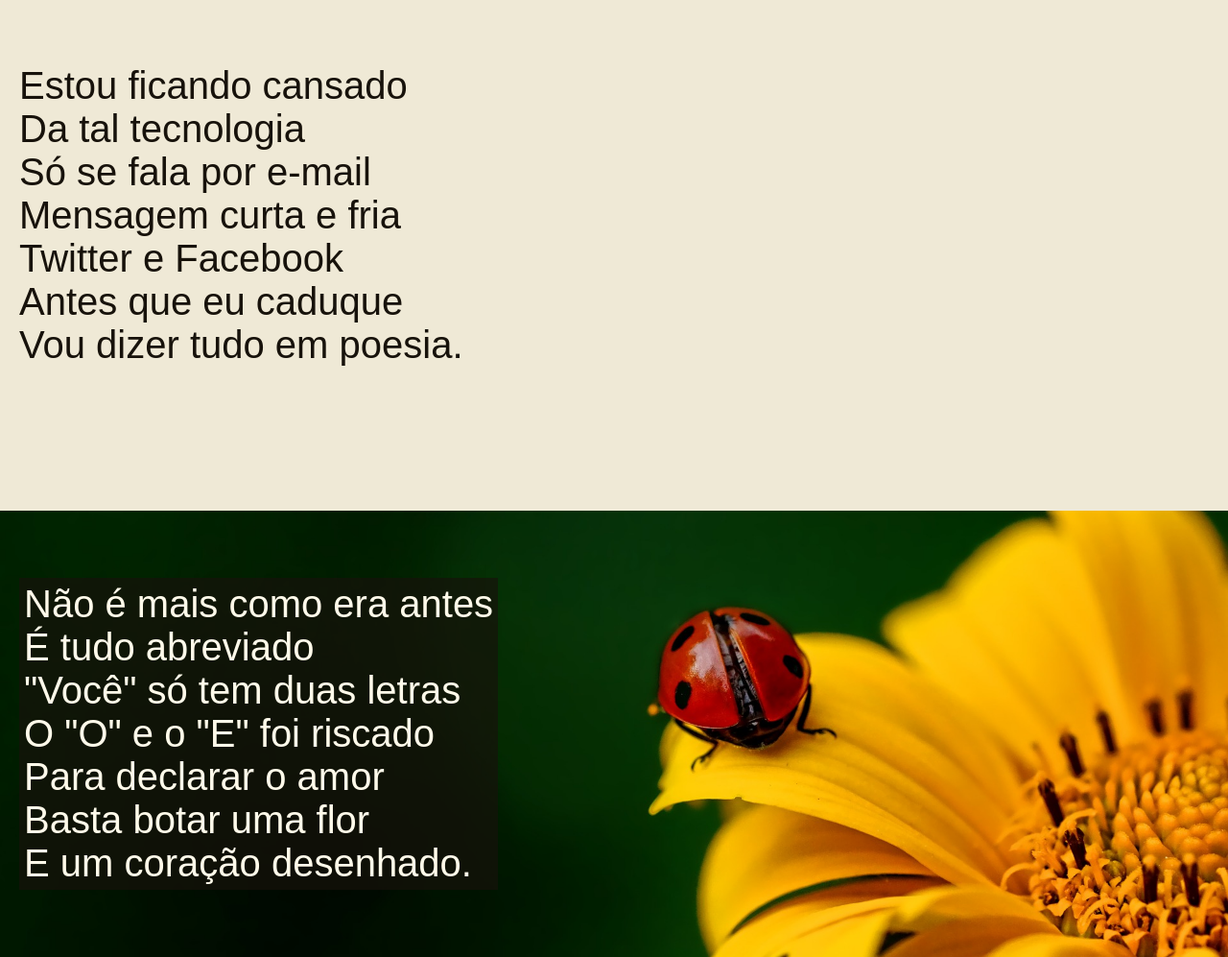
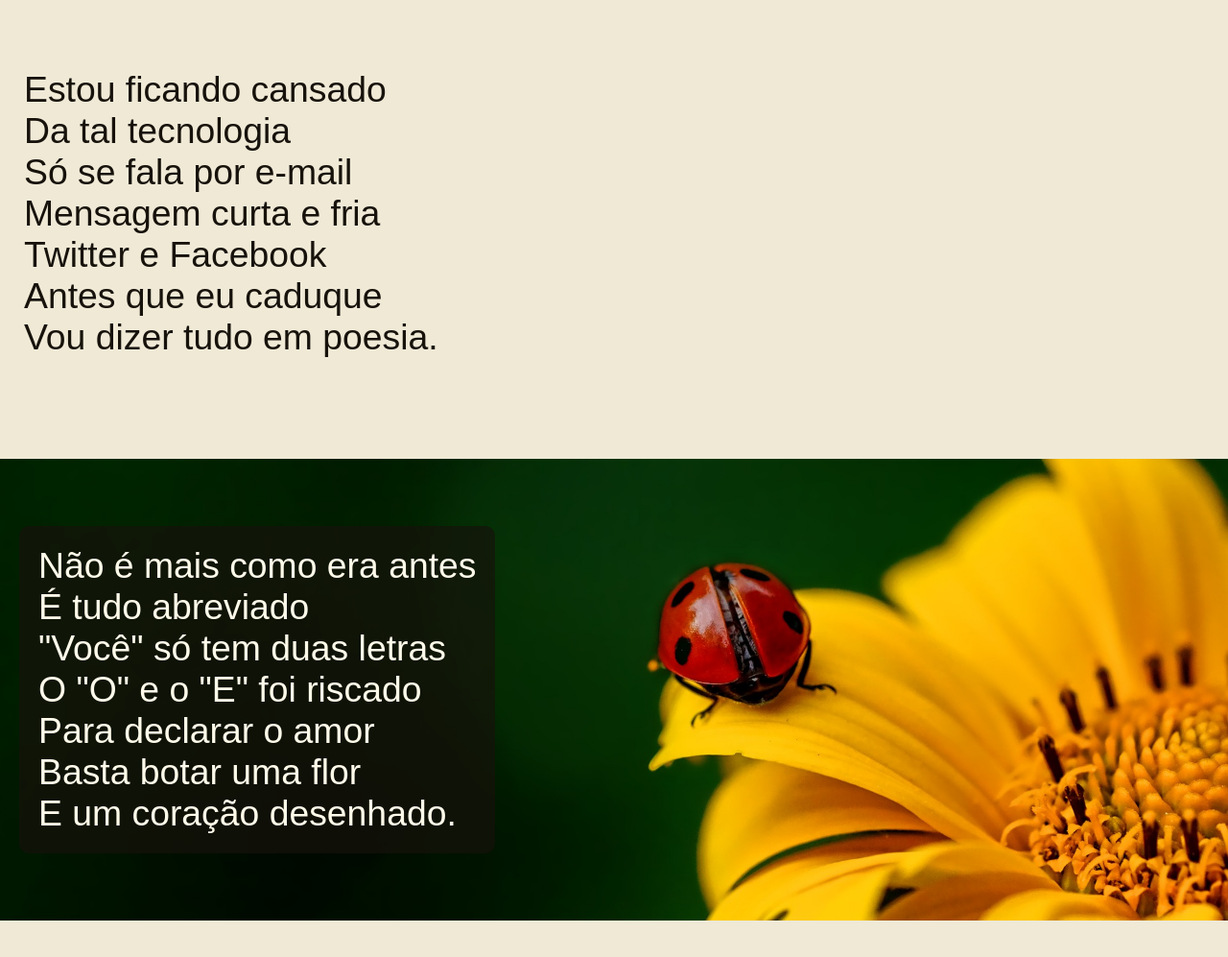
Before and after one commit to fernandoaguiardev/HTML-e-CSS, a plain HTML site: page ex022_cordel_moderno _corrigido/index.html in a window 1280 px wide. Shown: the part 273-1270 px from the top of the page at 96% size. Drawn offline with Linux system fonts and the light colour scheme; a web font is replaced by a local one.

Commit message:
Update style.css

```diff
--- a/ex022_cordel_moderno _corrigido/estilo/style.css
+++ b/ex022_cordel_moderno _corrigido/estilo/style.css
@@ -62,10 +62,11 @@ a:hover{
 section{
     padding: 70px 20px;
     font-family: var(--fonte2);
-    font-size: 30pt;
+    font-size: 28pt;
 }
 
 section.normal{
+    padding-bottom: 30px;
     background-color: var(--tom01);
     color: var(--tom06);
 
@@ -91,13 +92,16 @@ section.imagem{
 
 section.imagem > p {
     display: inline-block;
-    padding: 5px;
+    padding: 20px;
     background-color: var(--tom06_transparente);
     color: var(--tom07);
+    border-radius: 10px;
 }
 
 section.normal > p{
+    padding: 5px;
     padding-bottom: 2em;
+
 }
 
 
```
